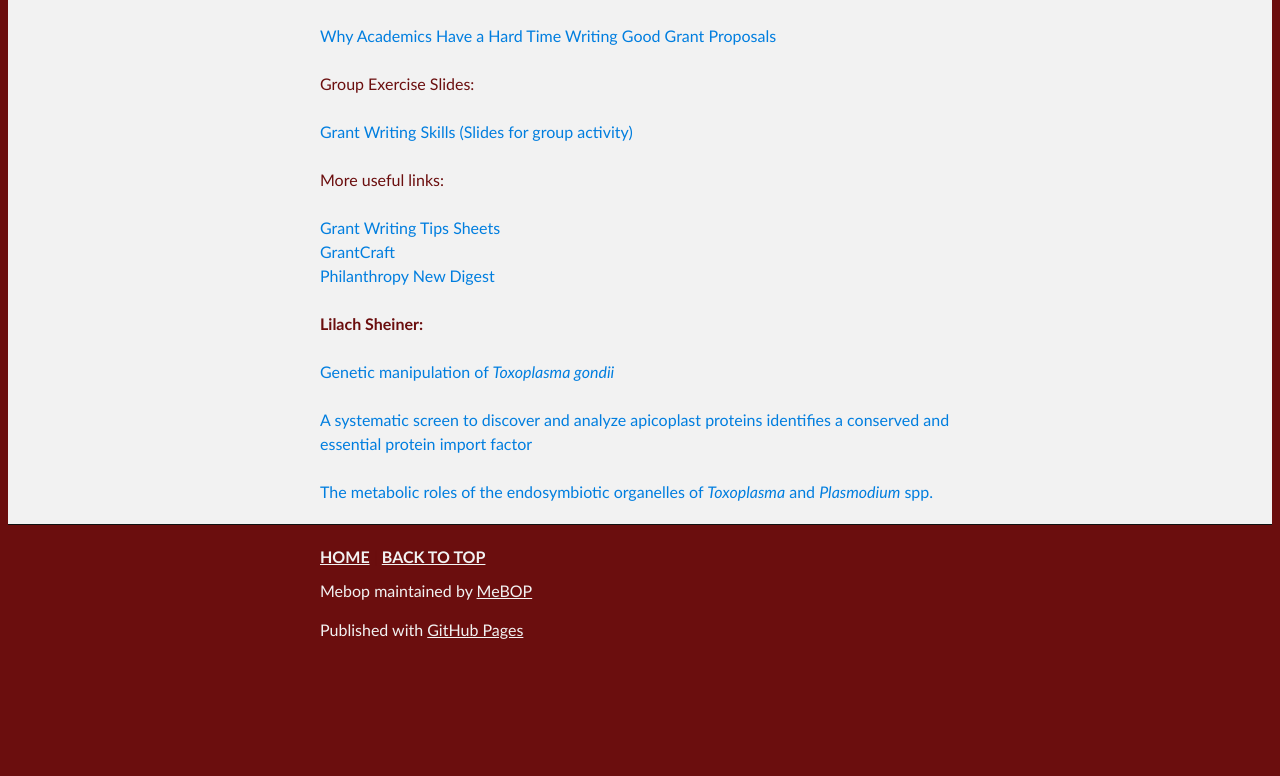
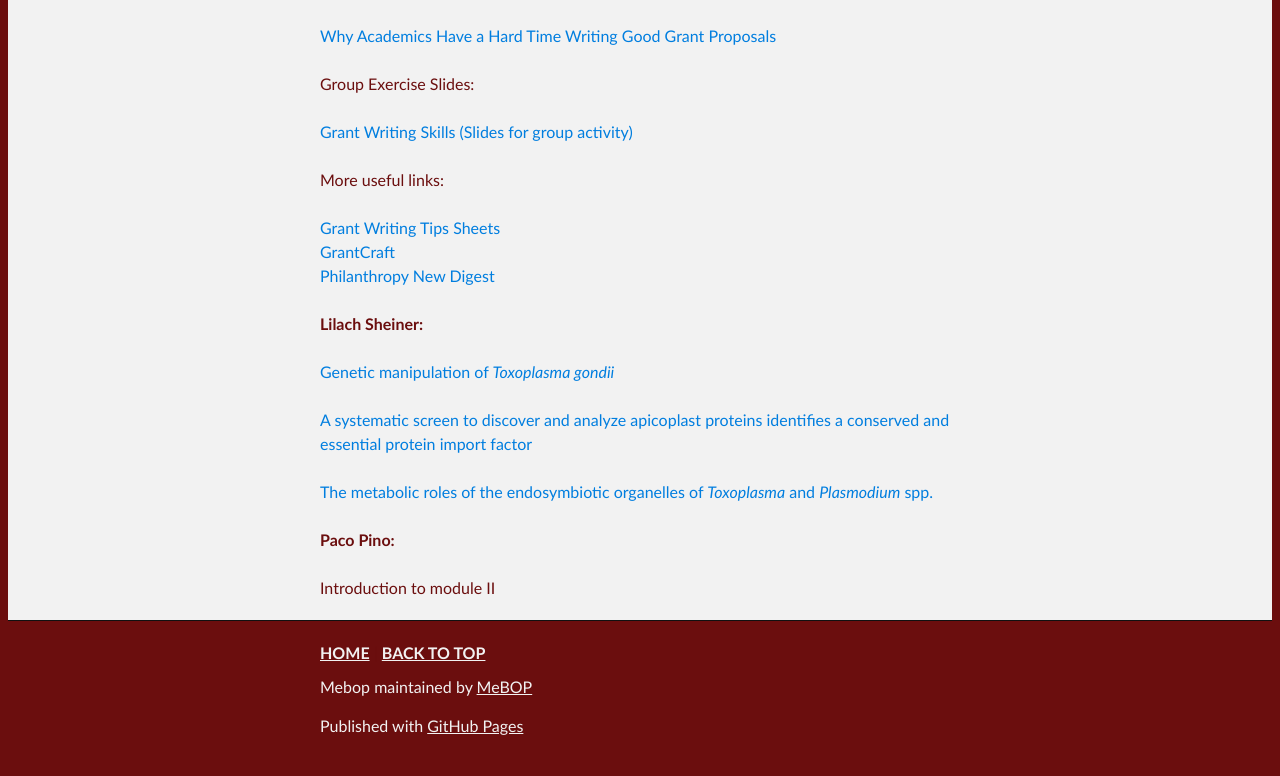
Before and after one commit to MeBOP/MeBOP, a plain HTML site: page Reading731.html in a window 1280 px wide. Shown: the part 490-1266 px from the top of the page. Before the commit the page ends 1175 px from the top, so only its background shows below. Drawn offline with Linux system fonts and the light colour scheme.

Commit message:
Ibrahim slides

```diff
--- a/Reading731.html
+++ b/Reading731.html
@@ -59,6 +59,10 @@
         <a href="https://mebop.github.io/MeBOP/pdfs/Sheiner/nihms-507766.pdf">The
           metabolic roles of the endosymbiotic organelles of <em>Toxoplasma</em>
           and <em>Plasmodium</em> spp.</a><strong><br>
+        </strong><br>
+        <strong><strong>Paco Pino</strong>:<br>
+          <br>
+        </strong>Introduction to module II<strong><br>
         </strong> <strong> </strong> </section>
     </div>
     <!-- FOOTER  -->
```
